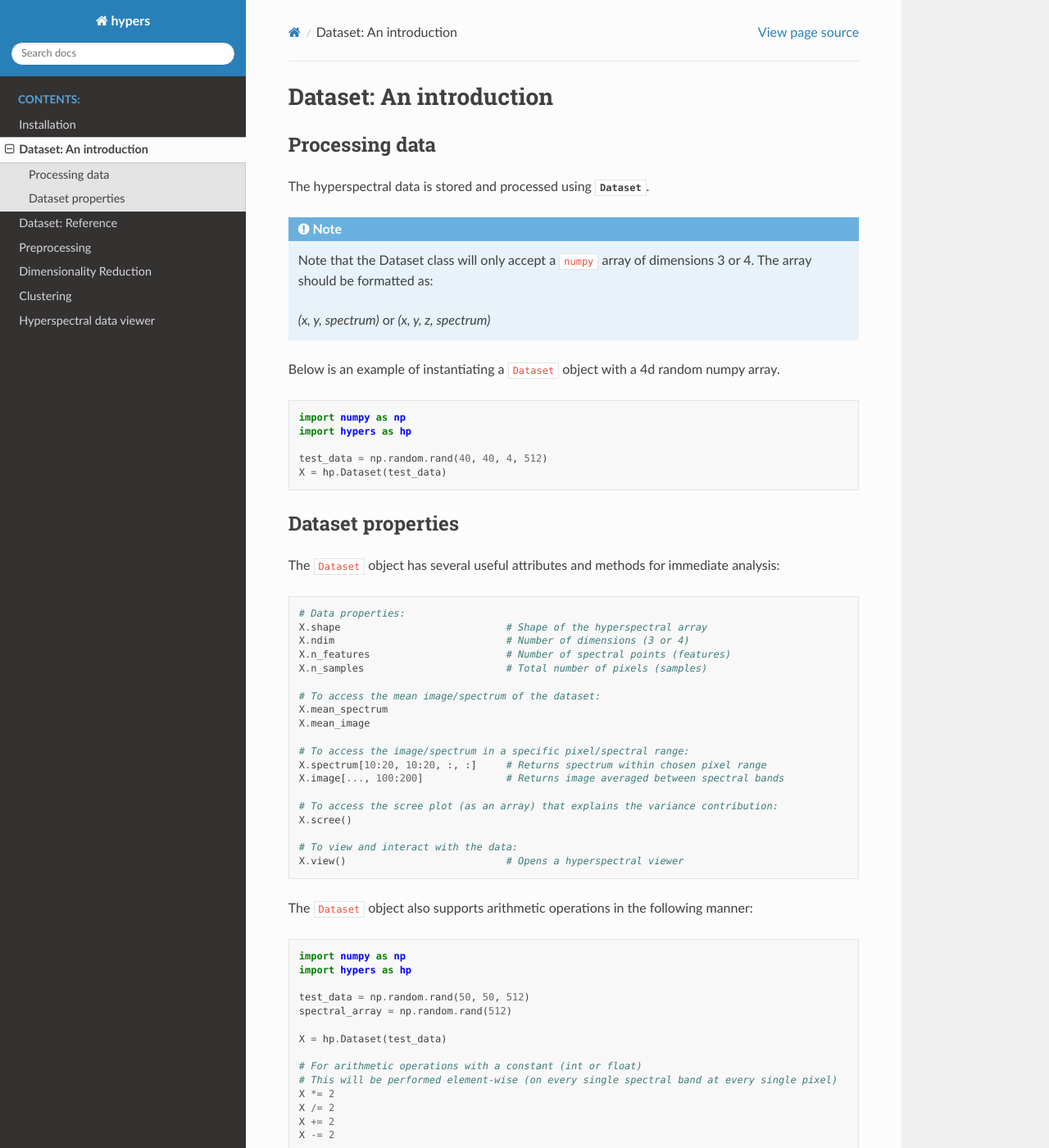
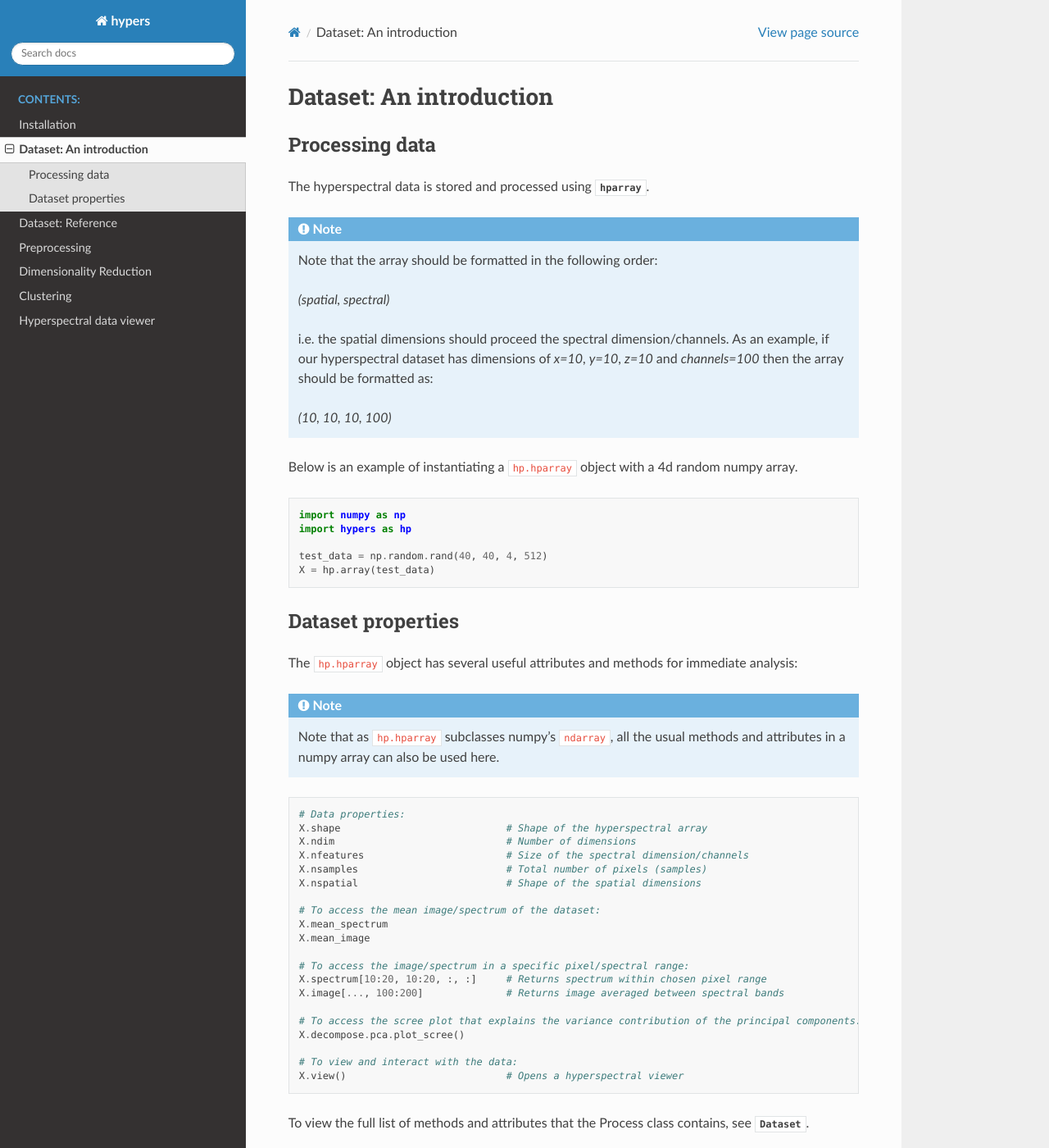
Before and after one commit to priyankshah7/hypers, a Sphinx documentation site: the page built from docs/source/dataset.rst, in a window 1280 px wide and 1400 px high. Shown: the whole window at 82% size. Built offline with Sphinx 7.4.7 and the Read the Docs theme 2.0.0, drawn with Linux system fonts in a browser that asks for light colours; some of the changed text lies outside the part shown.

Commit message:
Updated for hparray

```diff
--- a/docs/source/dataset.rst
+++ b/docs/source/dataset.rst
@@ -4,16 +4,22 @@ Dataset: An  introduction
 
 Processing data
 ===============
-The hyperspectral data is stored and processed using :class:`~hypers.Dataset`.
+The hyperspectral data is stored and processed using :class:`~hypers.hparray`.
 
 .. note::
 
-    Note that the Dataset class will only accept a ``numpy`` array of dimensions 3 or 4. The array should be
+    Note that the array should be formatted in the following order:
+
+    `(spatial, spectral)`
+
+    i.e. the spatial dimensions should proceed the spectral dimension/channels. As an example, if our
+    hyperspectral dataset has dimensions of `x=10`, `y=10`, `z=10` and `channels=100` then the array should be
     formatted as:
 
-    `(x, y, spectrum)` or `(x, y, z, spectrum)`
+    `(10, 10, 10, 100)`
 
-Below is an example of instantiating a ``Dataset`` object with a 4d random numpy array.
+
+Below is an example of instantiating a ``hp.hparray`` object with a 4d random numpy array.
 
 .. code-block:: python
 
@@ -21,19 +27,25 @@ Below is an example of instantiating a ``Dataset`` object with a 4d random numpy
     import hypers as hp
 
     test_data = np.random.rand(40, 40, 4, 512)
-    X = hp.Dataset(test_data)
+    X = hp.array(test_data)
 
 Dataset properties
 ==================
-The ``Dataset`` object has several useful attributes and methods for immediate analysis:
+The ``hp.hparray`` object has several useful attributes and methods for immediate analysis:
+
+.. note::
+
+    Note that as ``hp.hparray`` subclasses numpy's ``ndarray``, all the usual methods and attributes
+    in a numpy array can also be used here.
 
 .. code-block:: python
 
     # Data properties:
     X.shape                            # Shape of the hyperspectral array
-    X.ndim                             # Number of dimensions (3 or 4)
-    X.n_features                       # Number of spectral points (features)
-    X.n_samples                        # Total number of pixels (samples)
+    X.ndim                             # Number of dimensions
+    X.nfeatures                        # Size of the spectral dimension/channels
+    X.nsamples                         # Total number of pixels (samples)
+    X.nspatial                         # Shape of the spatial dimensions
 
     # To access the mean image/spectrum of the dataset:
     X.mean_spectrum
@@ -43,37 +55,12 @@ The ``Dataset`` object has several useful attributes and methods for immediate a
     X.spectrum[10:20, 10:20, :, :]     # Returns spectrum within chosen pixel range
     X.image[..., 100:200]              # Returns image averaged between spectral bands
 
-    # To access the scree plot (as an array) that explains the variance contribution:
-    X.scree()
+    # To access the scree plot that explains the variance contribution of the principal components:
+    X.decompose.pca.plot_scree()
 
     # To view and interact with the data:
     X.view()                           # Opens a hyperspectral viewer
 
-The ``Dataset`` object also supports arithmetic operations in the following manner:
-
-.. code-block:: python
-
-    import numpy as np
-    import hypers as hp
-
-    test_data = np.random.rand(50, 50, 512)
-    spectral_array = np.random.rand(512)
-
-    X = hp.Dataset(test_data)
-
-    # For arithmetic operations with a constant (int or float)
-    # This will be performed element-wise (on every single spectral band at every single pixel)
-    X *= 2
-    X /= 2
-    X += 2
-    X -= 2
-
-    # For arithmetic operations with a spectrum (spectral_array must have the same size as the spectra in Dataset)
-    # This will be performed on every single spectrum at every pixel
-    X *= spectral_array
-    X /= spectral_array
-    X += spectral_array
-    X -= spectral_array
 
 To view the full list of methods and attributes that the Process class contains, see
 :class:`~hypers.Dataset`.
```
